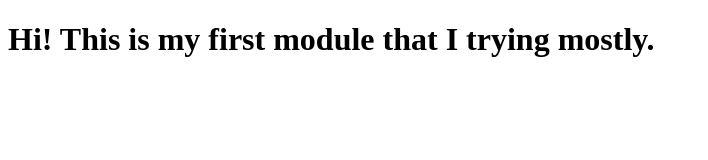
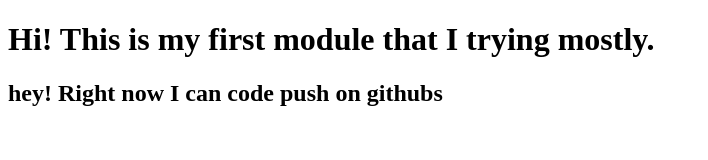
Before and after one commit to 665-stack/my-ph-third6-repo, a plain HTML site: page index.html in a window 1280 px wide. Shown: the whole page, without its empty margins (0-708 px from the left). Drawn offline with Linux system fonts and the light colour scheme.

Commit message:
add more text

```diff
--- a/index.html
+++ b/index.html
@@ -8,5 +8,6 @@
 </head>
 <body>
     <h1>Hi! This is my first module that I trying mostly.</h1>
+    <h2>hey! Right now I can code push on githubs</h2>
 </body>
 </html>
```
